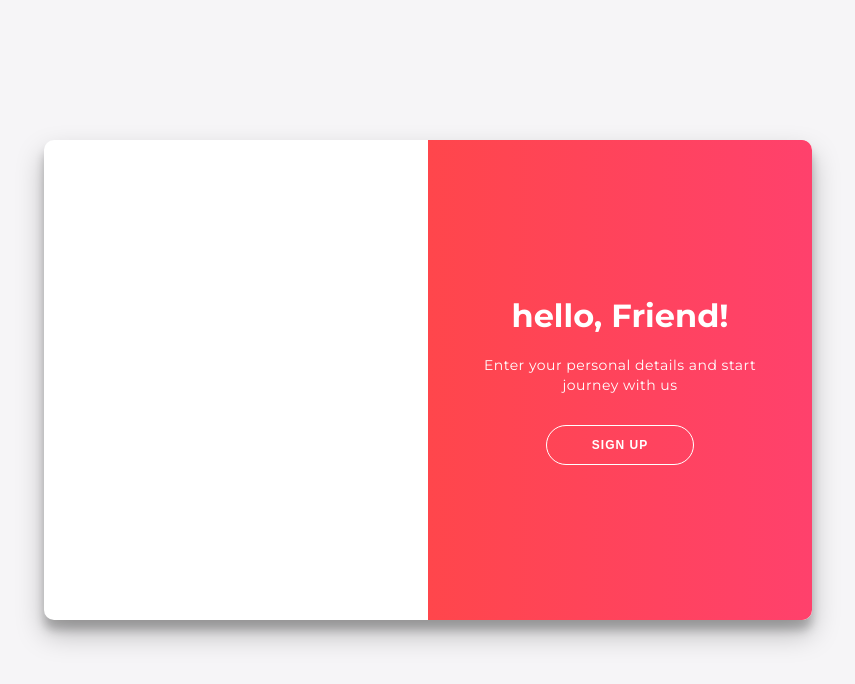
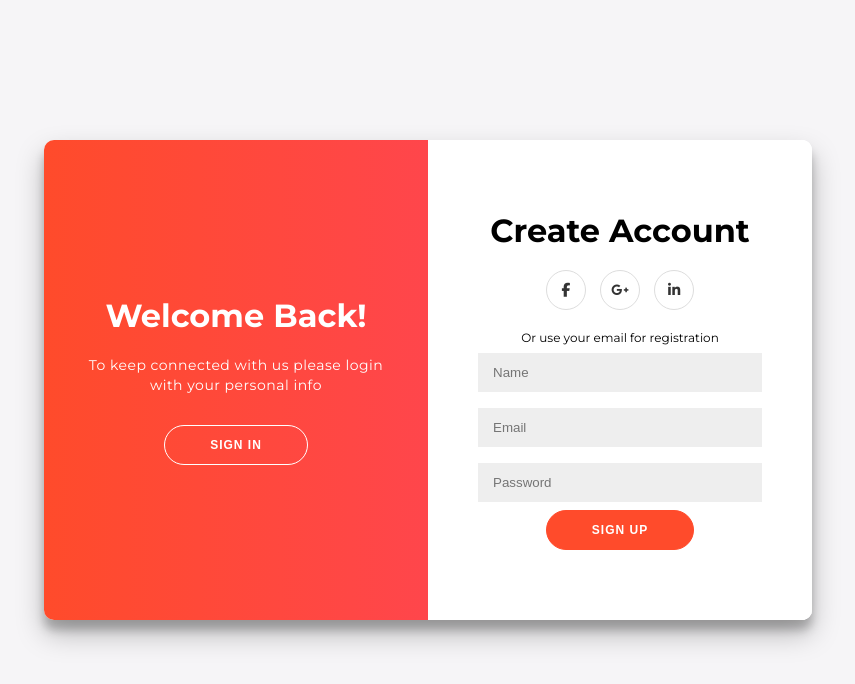
Before and after one commit to kavatibhagya/sliding-sign-up-form, a plain HTML site: page index.html in a window 1280 px wide. Both pictures are taken after a click on the button "SIGN UP". Shown: the whole page, without its empty margins (212-1067 px from the left). Drawn offline with Linux system fonts and the light colour scheme.

Commit message:
added full code for sliding sign up form

```diff
--- a/style.css
+++ b/style.css
@@ -76,7 +76,7 @@ a{
  input{
     background: #eee;
     border: none;
-    padding:10px 10px;
+    padding:12px 15px;
     margin:8px 0;
     width:100%;
 }
@@ -107,13 +107,13 @@ button.ghost{
     position:absolute;
     top:0;
     height:100%;
-    transition: all 0.6s ease-out;
+    transition: all 0.6s ease-in-out;
 
 }
 .sign-in-container{
     left:0;
     width:50%;
-    z-index:0;
+    z-index:2;
 
 }
 .sign-up-container{
@@ -131,7 +131,7 @@ button.ghost{
     height:100%;
     overflow:hidden;
     transition: transform 0.6s ease-in-out;
-    z-index:100%;
+    z-index:100;
 
 }
 .overlay{
@@ -177,3 +177,24 @@ button.ghost{
 .container.right-panel-active .sign-in-container{
     transform: translateX(100%);
 }
+/*move overlay to the left*/
+.container.right-panel-active .overlay-container{
+    transform:translateX(-100%);
+}
+/* bring sign up over sign in*/
+.container.right-panel-active .sign-up-container{
+    transform: translateX(100%);
+    opacity: 1;
+    z-index: 5;
+
+}
+/* move overlay back*/
+.container.right-panel-active .overlay{
+    transform: translateX(50%);
+}
+.container.right-panel-active .overlay-left{
+     transform: translateX(0%);
+}
+.container.right-panel-active .overlay-right{
+    transform: translateX(20%);
+}
```
